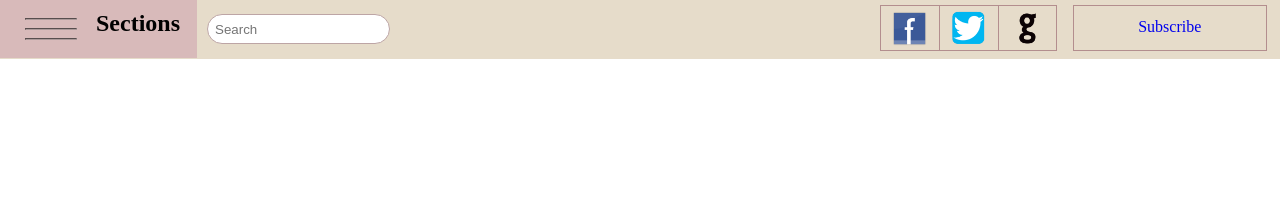
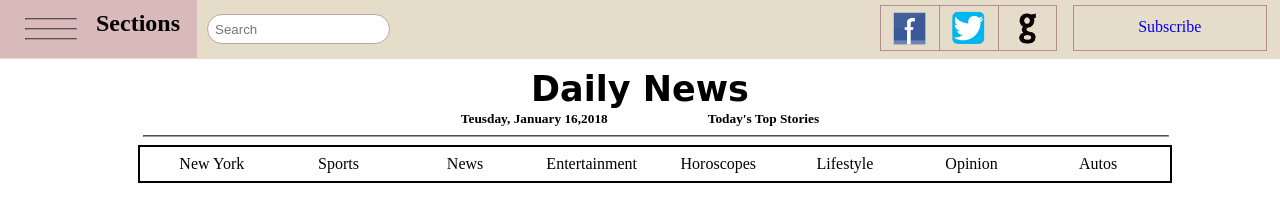
Before and after one commit to peterkariukimutuura/newspaperWebsite, a plain HTML site: page index.html in a window 1280 px wide. Drawn offline with Linux system fonts and the light colour scheme.

Commit message:
works on heading

```diff
--- a/css/styles.css
+++ b/css/styles.css
@@ -82,3 +82,44 @@
 			background-color: #d2a1a1;
 		}
 		/*top most part done*/
+
+		/*second top*/
+	    div.content_one{
+			width: 80%;
+            margin: 0px auto;
+		}
+		div#heading h1{
+		    text-align: center;
+		    font-size: 35px;
+		    padding: 0px;
+		    margin: 10px;
+		    font-family: cursive;
+		    margin-bottom: 0px;
+		}
+		div#date_top_stories{
+			width: 100%;
+			text-align: center;
+		}
+		div#date_top_stories small{
+			font-weight: bold;
+		}
+		hr#date_top_stories{
+			width: 100%;
+		}
+		div#heading_titles{
+		    width: 100%;
+		    padding: 3px;
+		    border: 2px solid #000;
+		    text-align: center;
+		    margin: 0px auto;
+            margin-left: 10px;
+		}
+		div#heading_titles div{
+			    display: inline-block;
+			    width: 11%;
+			    cursor: pointer;
+			    padding: 5px;
+		}
+		div#heading_titles div:hover{
+			    background-color: #c4d6c473;
+		}
--- a/index.html
+++ b/index.html
@@ -41,7 +41,28 @@
 
 		</section>
 		<!--end here -->
-
+		<section class="firsttopsectiontwo">
+			<div class="content_one">
+				<div id="heading">
+					 <h1>Daily News</h1>
+				</div>
+				<div id="date_top_stories">
+					<small>Teusday, January 16,2018</small>&nbsp&nbsp&nbsp&nbsp&nbsp&nbsp&nbsp&nbsp&nbsp&nbsp&nbsp&nbsp&nbsp&nbsp&nbsp&nbsp&nbsp&nbsp&nbsp&nbsp&nbsp&nbsp&nbsp&nbsp
+					<small>Today's Top Stories</small>
+				</div><hr id="date_top_stories">
+				<div id="heading_titles">
+					 <div>New York</div>
+					 <div>Sports</div>
+					 <div>News</div>
+					 <div>Entertainment</div>
+					 <div>Horoscopes</div>
+					 <div>Lifestyle</div>
+					 <div>Opinion</div>
+					 <div>Autos</div>
+				</div>
+			</div>
+		</section>
+		<!-- end here -->
 	</section>
 
 </body>
```
